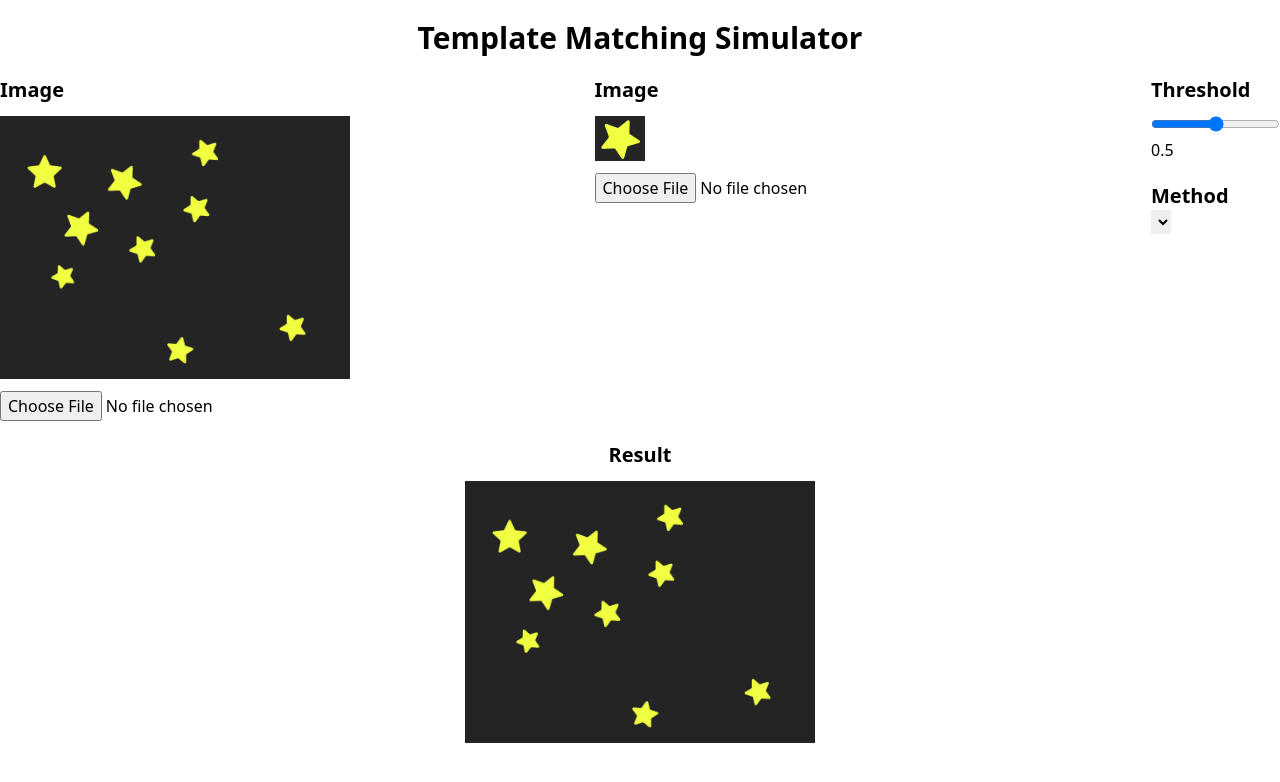
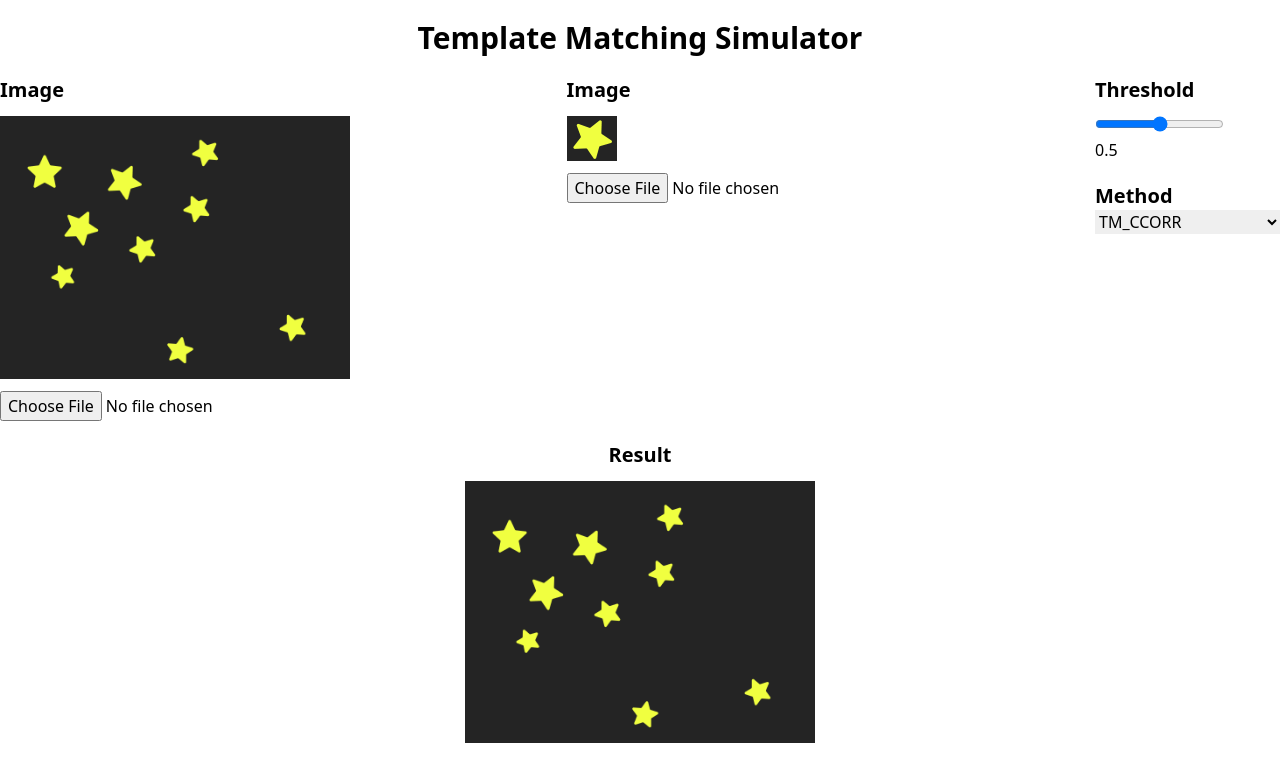
Before and after one commit to NafisHandoko/template_matching_simulator_frontend, a React (Vite) app: page / in a window 1280 px wide. Shown: the top 782 px of the page. Built offline with nearby package versions, Linux system fonts and the light colour scheme.

Commit message:
add method select tag

```diff
--- a/src/App.jsx
+++ b/src/App.jsx
@@ -7,6 +7,14 @@ function App() {
   const threshChange = (e) => {
     setThreshold(e.target.value)
   }
+  const methods = [
+    'TM_CCORR',
+    'TM_CCORR_NORMED',
+    'TM_CCOEFF',
+    'TM_CCOEFF_NORMED',
+    'TM_SODIM',
+    'TM_SODIM_NORMED',
+  ]
 
   return (
     <div className="container mx-auto py-5">
@@ -31,6 +39,9 @@ function App() {
           <div className='mt-5'>
             <h2 className='font-bold text-xl'>Method</h2>
             <select name="method" id="method">
+              {methods.map(method => (
+                <option>{method}</option>
+              ))}
             </select>
           </div>
         </div>
```
